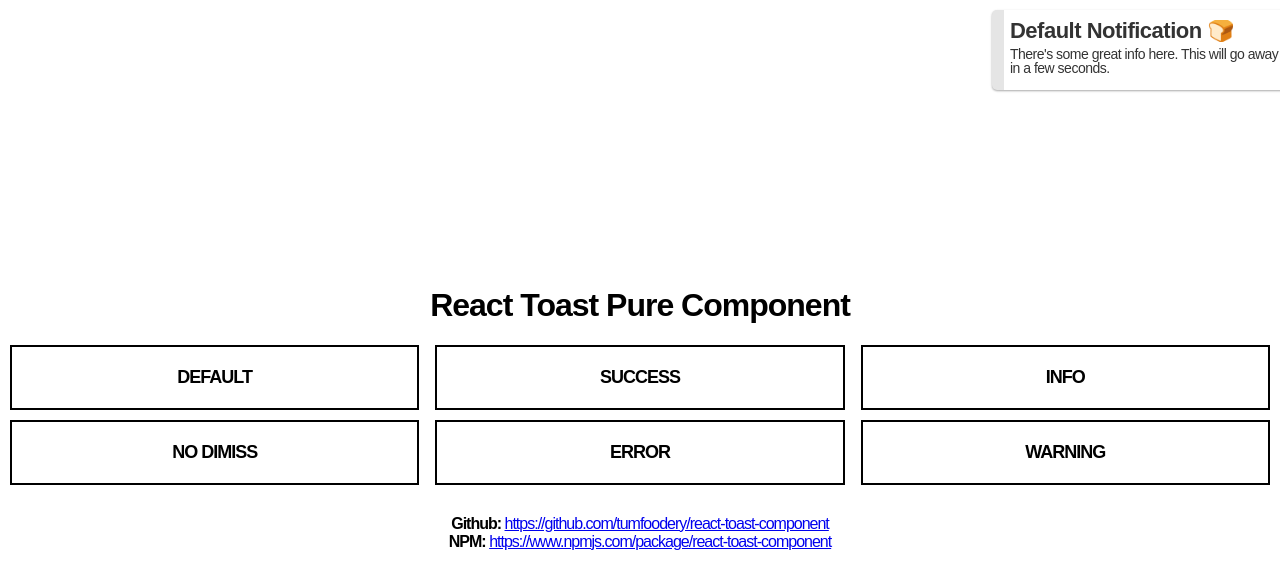
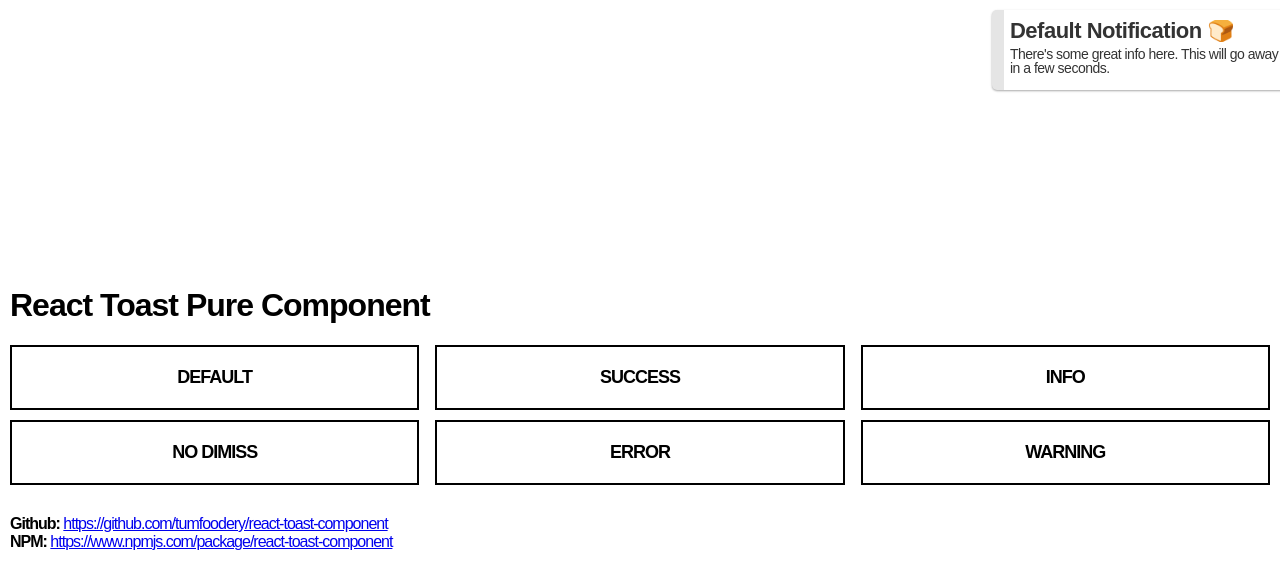
Before and after one commit to TrendingTechnology/react-toast-component, a React (Create React App) app: page / in a window 1280 px wide. Shown: the top 588 px of the page. Built offline with nearby package versions, Linux system fonts and the light colour scheme.

Commit message:
Layout fixes

```diff
--- a/src/Options/style.css
+++ b/src/Options/style.css
@@ -2,14 +2,15 @@
   margin: 0;
 }
 
-.Options--buttons {
-  padding: 0 2px;
+.Options--buttons,
+.App-header h1,
+.App-header p {
+  padding: 0 10px;
   width: 100vw;
 }
 
 @media (min-width: 480px) {
   .Options--buttons {
     column-count: 3;
-    padding: 0 10px;
   }
 }
```
